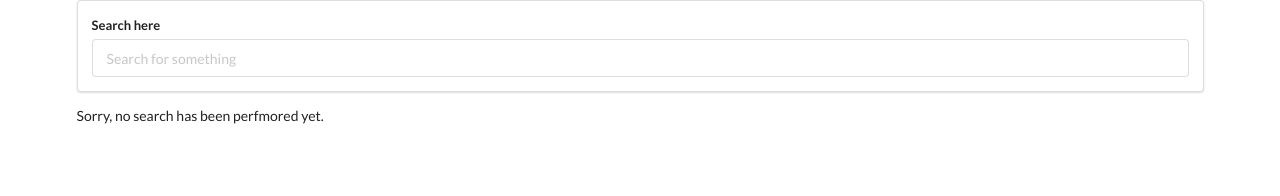
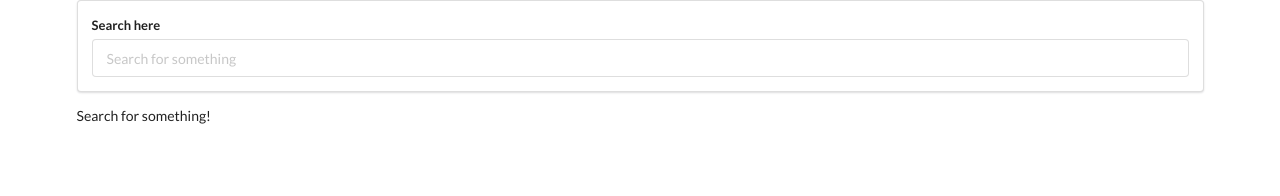
Before and after one commit to Rosh-Q/Pixcel, a React (Create React App) app: page / in a window 1280 px wide. Shown: the top 196 px of the page. Built offline with nearby package versions, Linux system fonts and the light colour scheme.

Commit message:
ImageList - Added NO_SEARCH_TEXT constant and a to-do note

```diff
--- a/src/Components/ImageList.js
+++ b/src/Components/ImageList.js
@@ -4,12 +4,16 @@ import Image from './Image';
 import React from 'react';
 
 const ImageList = ({ images }) => {
+	const NO_SEARCH_TEXT = 'Search for something!';
+
+	// TODO - display a message if no search results are found
+
 	const renderImages = () =>
 		images.length ? (
 			images.map(image => <Image key={image.id} image={image} />)
 		) : (
 			<div>
-				<p>Sorry, no search has been perfmored yet.</p>
+				<p>{NO_SEARCH_TEXT}</p>
 			</div>
 		);
 
```
